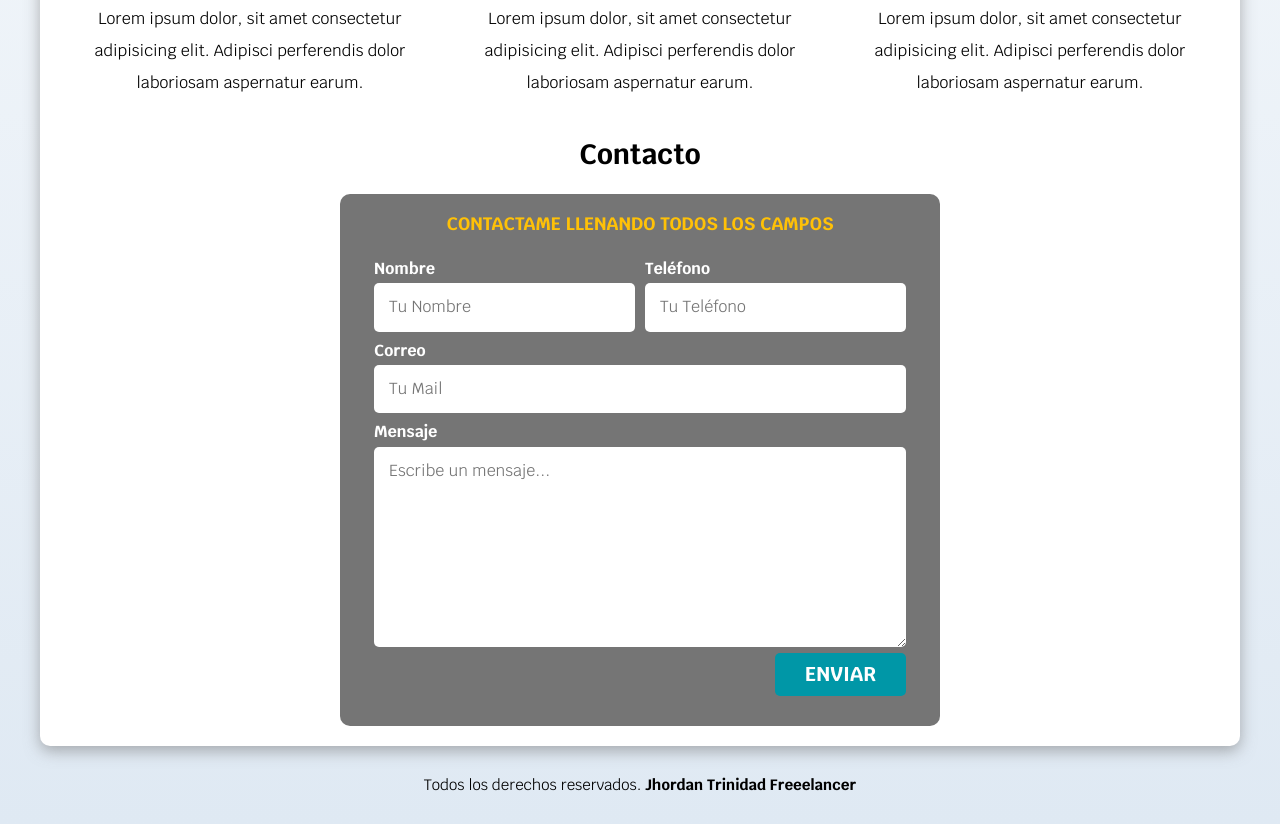
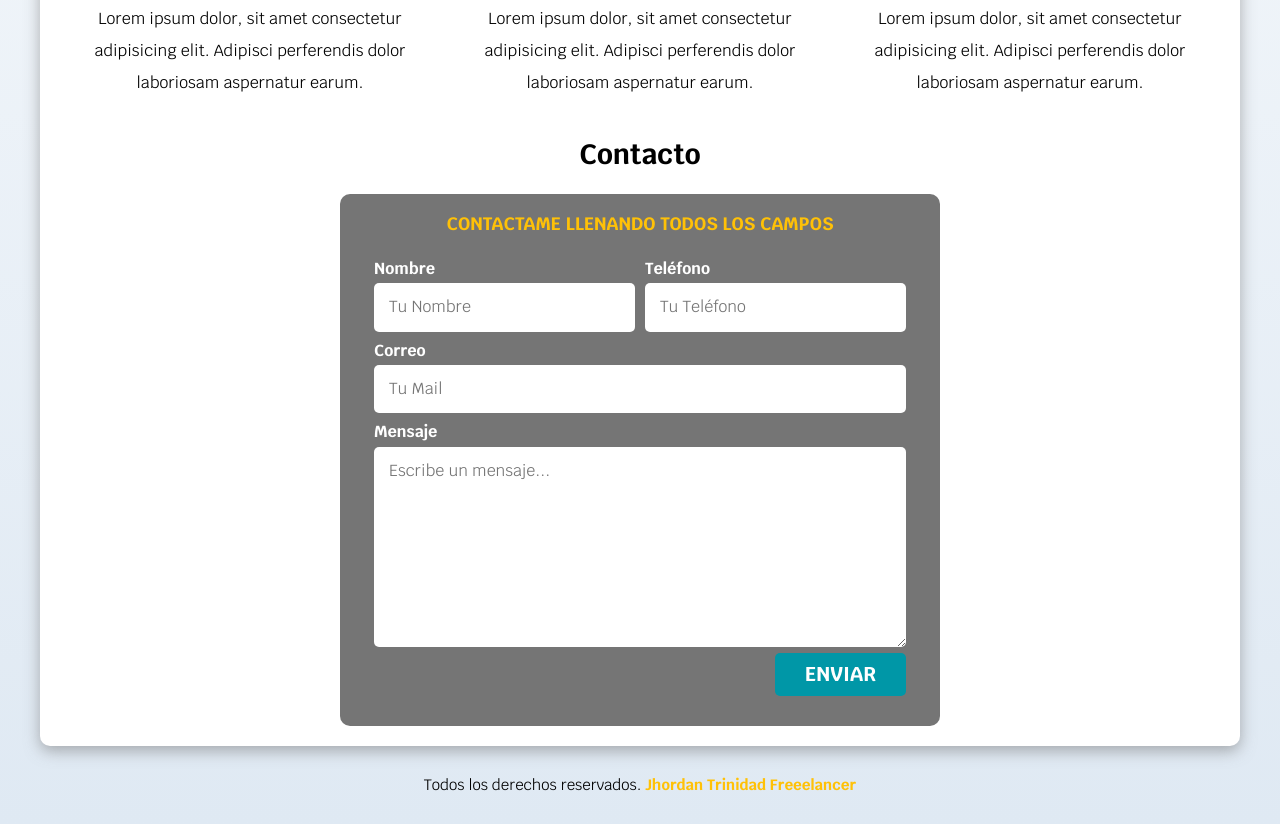
Before and after one commit to AzazEL3095/html_and_css, a plain HTML site: page index.html in a window 1280 px wide. Shown: the part 926-1750 px from the top of the page. Drawn offline with Linux system fonts and the light colour scheme.

Commit message:
css modificacion

```diff
--- a/css/styles.css
+++ b/css/styles.css
@@ -233,4 +233,5 @@ border-radius: 1rem;
 }
 .pie-pagina span {
     font-weight: bold;
+    color: var(--principal);
 }
```
